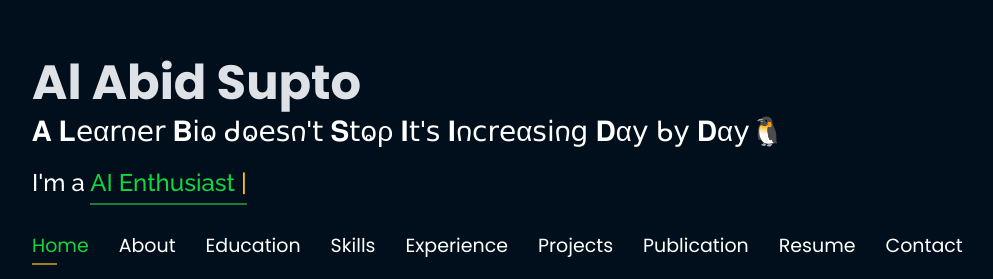
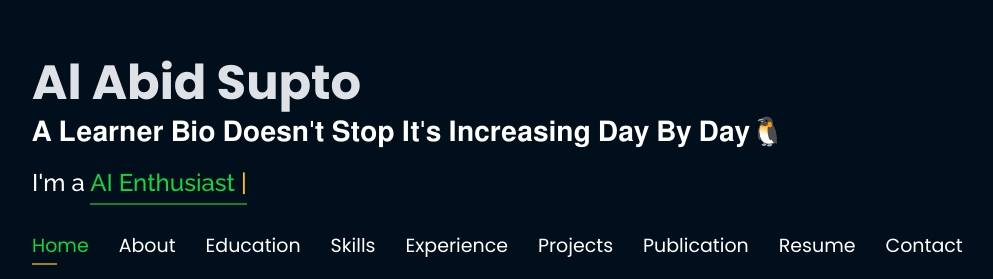
Before and after one commit to mrabid/Abid, a plain HTML site: page index.html in a window 1280 px wide. Shown: the part 200-479 px from the top of the page, without its empty margins (53-1046 px from the left). Drawn offline with nearby package versions, Linux system fonts and the light colour scheme.

Commit message:
Update index.html
Update8

```diff
--- a/index.html
+++ b/index.html
@@ -65,7 +65,7 @@
     <div class="container">
 
       <h1><a href="index.html">Al Abid Supto</a></h1>
-      <h3 style="color:#fff">𝐀 𝐋𝖾α𝗋𐓣𝖾𝗋 𝐁𝗂ⱺ ᑯⱺ𝖾𝗌𐓣'𝗍 𝐒𝗍ⱺρ 𝚰𝗍'𝗌 𝚰𐓣𝖼𝗋𝖾α𝗌𝗂𐓣𝗀 𝐃α𝗒 ᑲ𝗒 𝐃α𝗒🐧</h3>
+      <h3 style="color:#fff">𝐀 𝐋𝐞𝐚𝐫𝐧𝐞𝐫 𝐁𝐢𝐨 𝐃𝐨𝐞𝐬𝐧'𝐭 𝐒𝐭𝐨𝐩 𝐈𝐭'𝐬 𝐈𝐧𝐜𝐫𝐞𝐚𝐬𝐢𝐧𝐠 𝐃𝐚𝐲 𝐁𝐲 𝐃𝐚𝐲🐧</h3>
       <h2 style="color:#fff">I'm a <span class="typing" style="color:#12D640"></span></h2>
       <nav class="nav-menu d-none d-lg-block">
         <ul>
```
